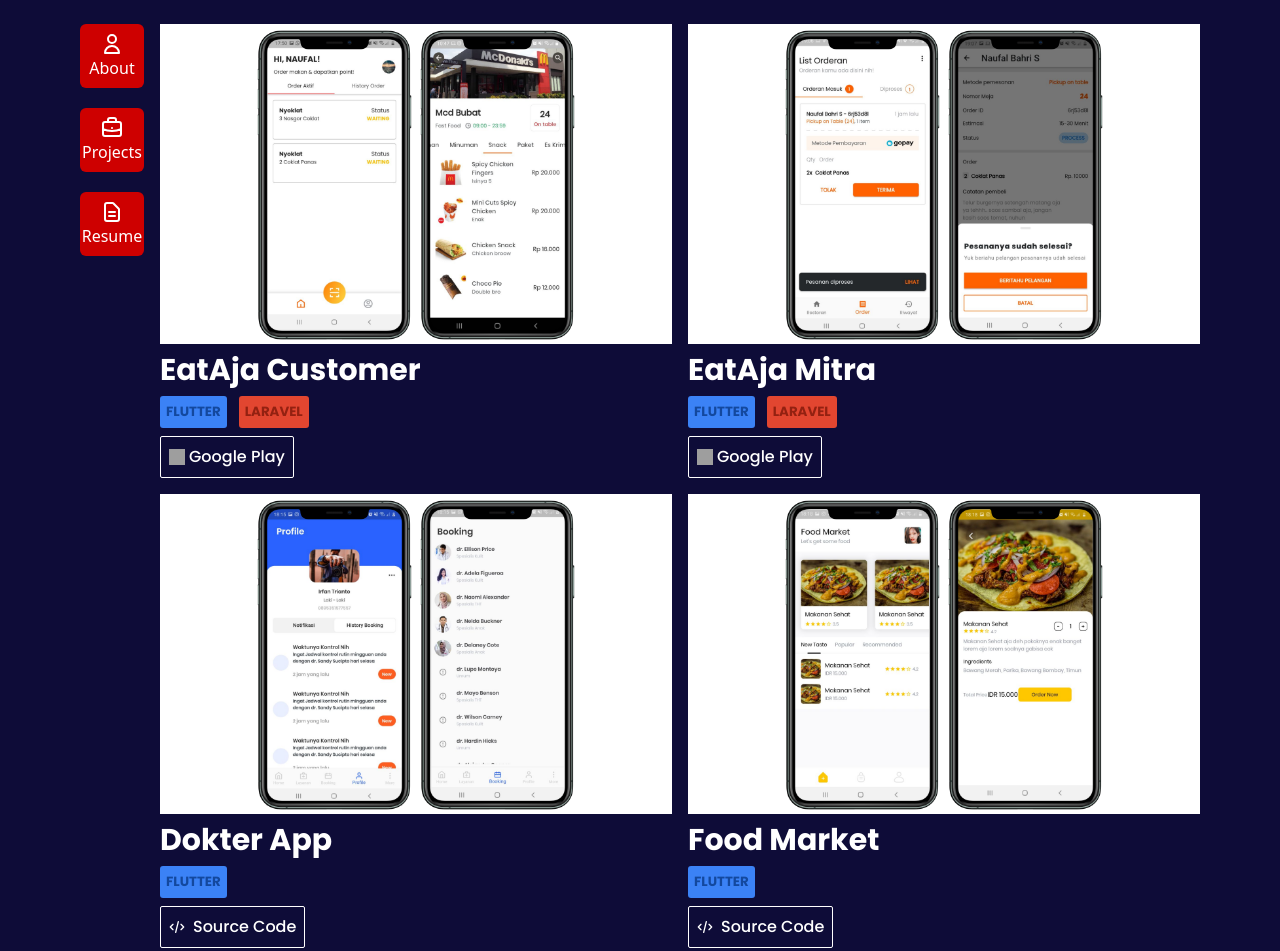
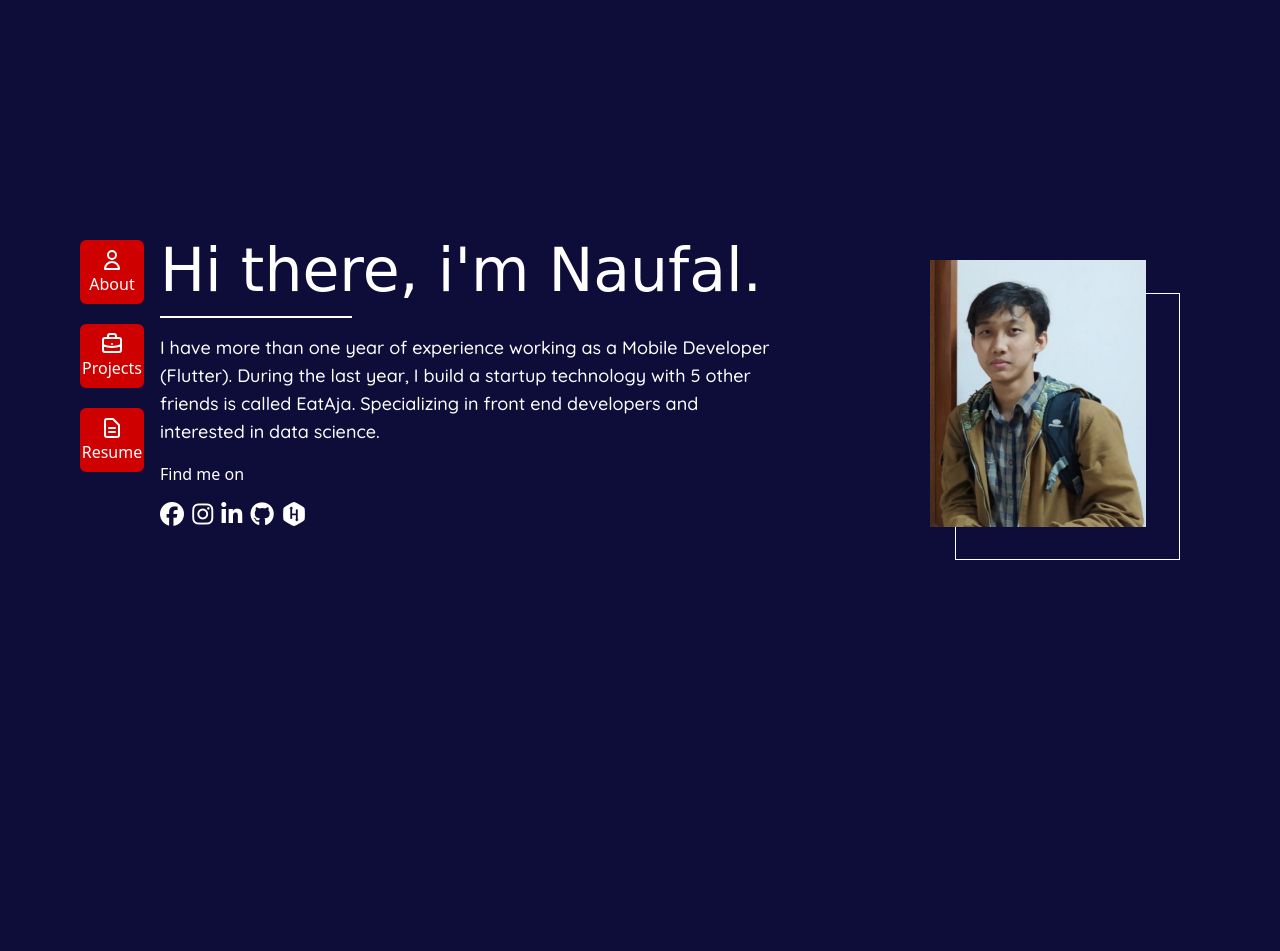
Before and after one commit to mf4lsb/personal-web, a plain HTML site: page index.html in a window 1280 px wide. Shown: the top 951 px of the page. After the commit the page ends 800 px from the top, so only its background shows below. Drawn offline with nearby package versions, Linux system fonts and the light colour scheme; grey boxes are pictures that could not be loaded; a web font is replaced by a local one.

Commit message:
FIX: hidden

```diff
--- a/index.html
+++ b/index.html
@@ -11,9 +11,7 @@
     <title>Hi i'm Naufal.</title>
 </head>
 
-<!-- <body class="flex flex-wrap content-center h-screen w-screen"> -->
-
-<body class="my-6 h-screen" id="body-section">
+<body class="flex flex-wrap content-center h-screen w-screen">
     <!-- <div class="header mx-20 my-10">
         <div class="logo w-28">
             <img src="assets/icons/logo.svg" alt="">
@@ -46,7 +44,8 @@
                 <p class="text-white">Resume</p>
             </button>
         </div>
-        <div class="ml-4 flex ml-20 hidden" id="about-section">
+
+        <div class="ml-4 flex ml-20" id="about-section">
             <div class="information space-y-4">
                 <p class="text-6xl text-white windsong medium">Hi there, i'm Naufal.</p>
                 <div class="border border-white w-1/4"></div>
@@ -84,7 +83,7 @@
             </div>
         </div>
 
-        <div class="ml-9 ml-20 grid md:grid-cols-2 gap-4 w-full mb-4 sm:grid-cols-1" id="projects-section">
+        <div class="ml-9 ml-20 grid md:grid-cols-2 gap-4 w-full mb-4 sm:grid-cols-1 hidden" id="projects-section">
             <!-- EatAja Customer -->
             <div class="eat-aja-customer space-y-2">
                 <div class="content-image-porto w-full h-80 place-self-center flex justify-center bg-white">
```
